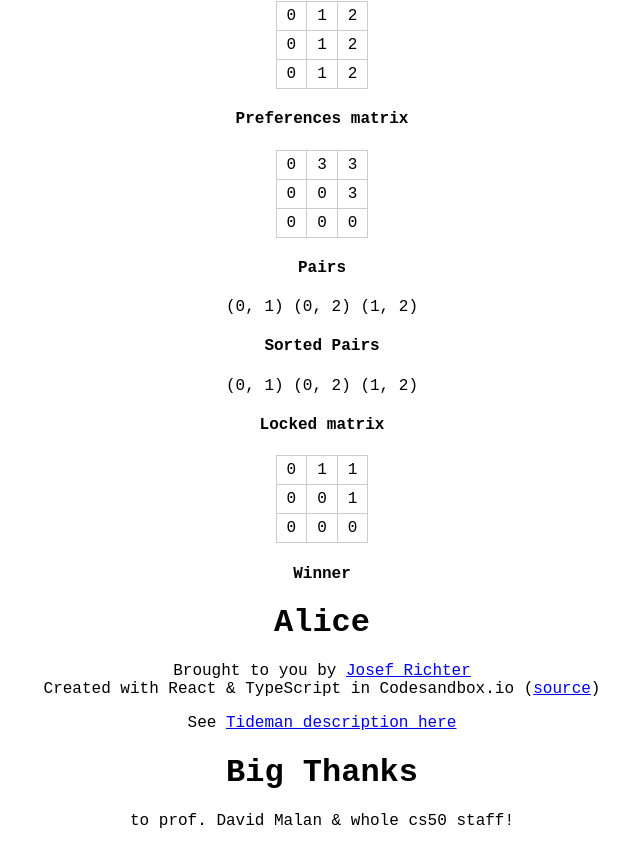
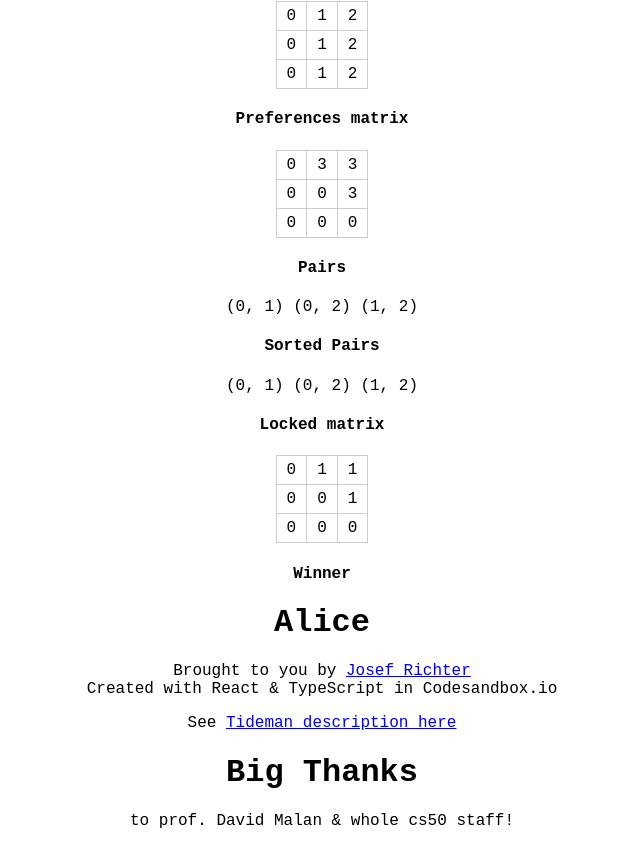
Before and after one commit to josefrichter/tideman, a React (Create React App) app: page / in a window 1280 px wide. Shown: the part 406-1252 px from the top of the page, without its empty margins (318-958 px from the left). Built offline with nearby package versions, Linux system fonts and the light colour scheme.

Commit message:
remove source link

```diff
--- a/src/App.tsx
+++ b/src/App.tsx
@@ -125,11 +125,7 @@ export default function App() {
           Brought to you by&nbsp;
           <a href="https://www.iphonedesign.info/about">Josef Richter</a>
           <br />
-          Created with React & TypeScript in Codesandbox.io (
-          <a href="https://codesandbox.io/s/tideman-ib0i4?file=/src/tideman.ts">
-            source
-          </a>
-          )
+          Created with React & TypeScript in Codesandbox.io
         </p>
         <p>
           See&nbsp;
```
